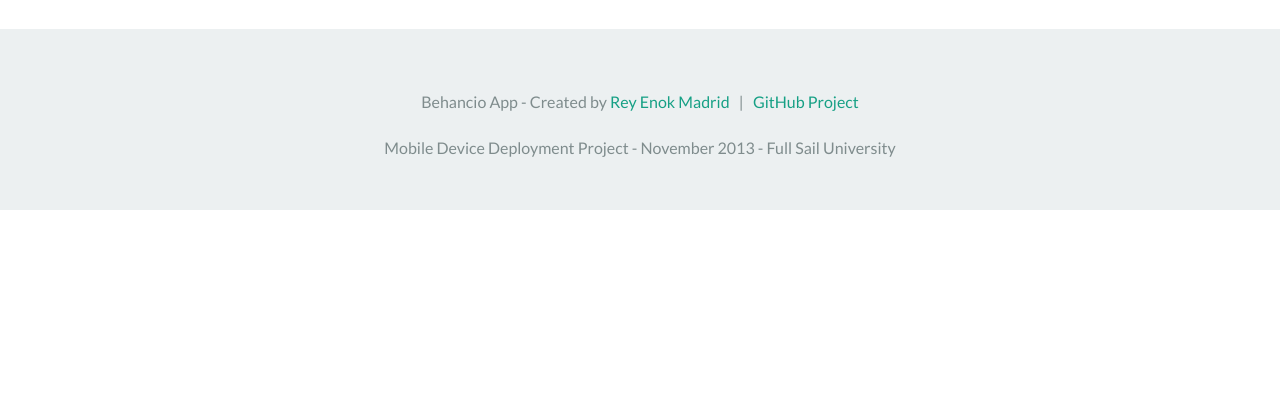
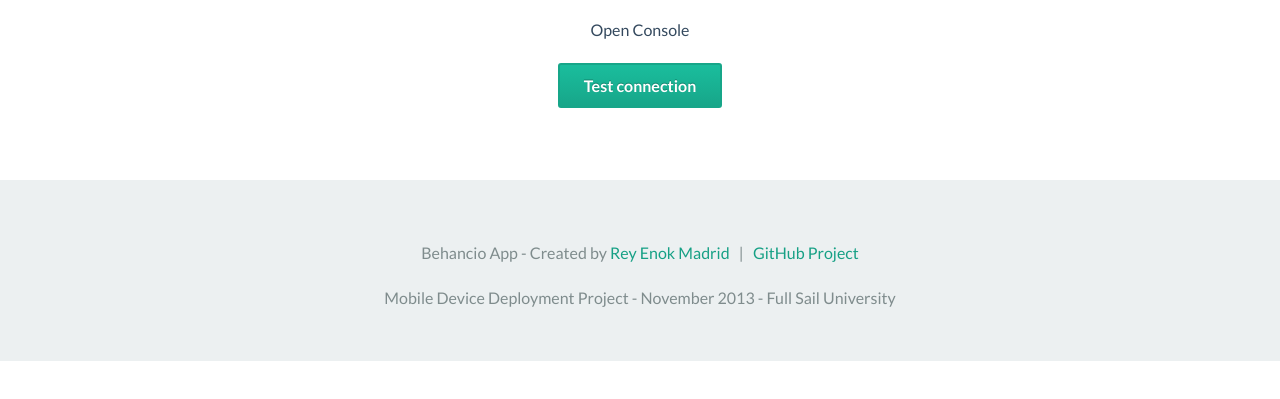
Before and after one commit to enoklabs/1310-MADRID-MDD-PROJECT, a plain HTML site: page index.html at #/test in a window 1280 px wide. Shown: the part 65-464 px from the top of the page. Drawn offline with Linux system fonts and the light colour scheme.

```diff
--- a/js/appConfig.js
+++ b/js/appConfig.js
@@ -68,7 +68,7 @@ app.factory('behanceData', function($http){
         user    = 'EnokMadrid',
         apiKey  = 'wXg9JwtvGepF60zwE9f0t20YN4TGKxYc';
 
-    factory.myCallbackFunction = function(data) {
+    factory.myCallbackFunction = function(data){
         // returning from async callbacks is (generally) meaningless
         console.log(data);
         return data;
--- a/js/appContollers.js
+++ b/js/appContollers.js
@@ -36,34 +36,15 @@ controllers.UsersController = function($scope, usersFactory){
     };
 };
 
-//JSONP example
-//myCallbacFunction with jsonp method
-
-
-
 
 
 //controller to get behance data
 controllers.BehanceController = function($scope, behanceData){
 
-
-     behanceData.myCallbackFunction(function(projects){
+    //myCallbacFunction with jsonp method
+    behanceData.myCallbackFunction(function(projects){
         $scope.projects = projects;
     });
-
-
-/*  //Alternative #1 using $resource
-        $scope.projects = behanceData.getProjects();
-        $scope.projects.then(
-            function(projects) {console.log(projects); },
-            function(response) {console.log(response); }
-        );
-
-
-    //Alternative #2 $http connection using the $q service
-    $scope.behanceData = behanceData.get();
-
-*/
 };
 
 
--- a/views/apiTest.html
+++ b/views/apiTest.html
@@ -3,7 +3,17 @@
 
 
 
-<!-- jsonp method of connecting -->
-<div data-ng-controller="BehanceController">
-    <button data-ng-repeat="project in projects">{{projects.id}}</button>
+<!-- jsonp method of connecting testing -->
+<div class="row" data-ng-controller="BehanceController">
+    <ul>
+        <li data-ng-repeat="project in projects">{{projects}}</li>
+    </ul>
+    <div class="large-12 large-centered">
+        <p class="text-center">Open Console</p>
+        <p class="text-center">
+            <a class="button success-dark radius" data-ng-click="myCallbackFunction()">
+                Test connection
+            </a>
+        </p>
+    </div>
 </div>
```
